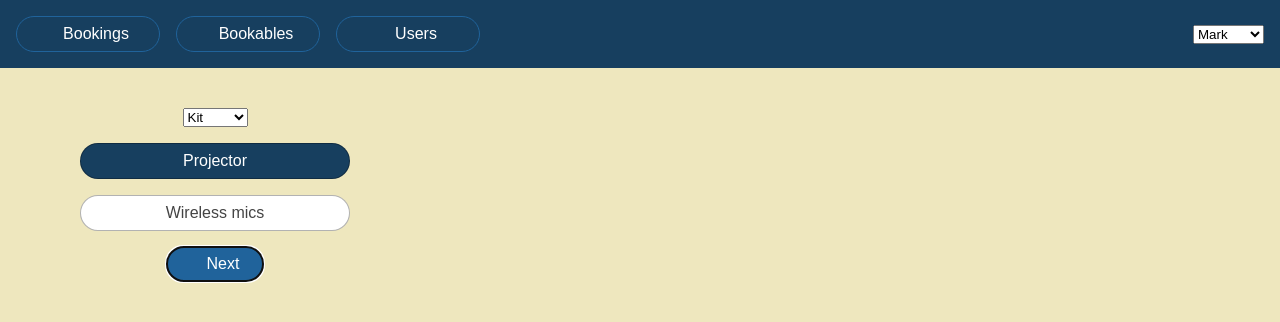
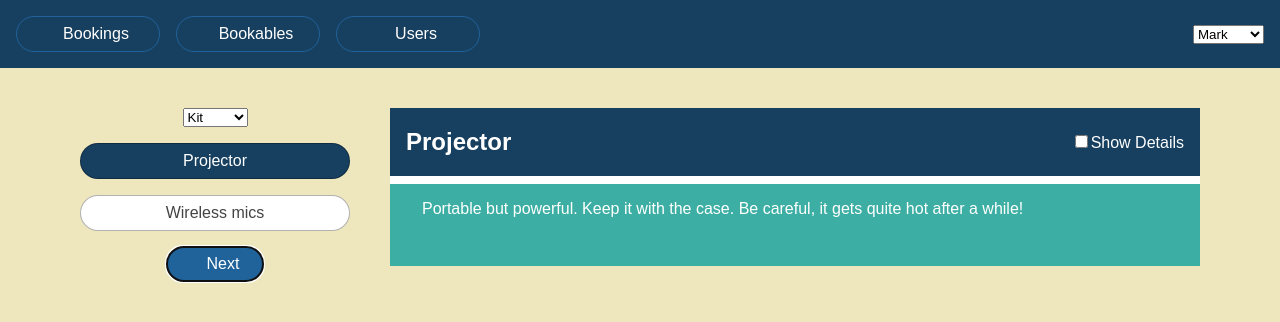
Before and after one commit to augustoqa/react-hooks-in-action, a React (Vite) app: page /bookables in a window 1280 px wide. Shown: the top 322 px of the page. Built offline with nearby package versions, Linux system fonts and the light colour scheme; some icons are missing.

Commit message:
Show Bookable Details

```diff
--- a/src/components/App.css
+++ b/src/components/App.css
@@ -144,3 +144,50 @@
   background: var(--primary);
   color: var(--light-text);
 }
+
+.item {
+  background:  var(--secondary);
+  color: var(--light-text);
+  padding: 2rem;
+  text-align: left;
+}
+
+.item-header {
+  display: flex;
+  justify-content: space-between;
+  align-items: center;
+  background: var(--primary);
+  border-bottom: 8px solid white;
+  margin: -2rem -2rem 1rem;
+  padding: 0 1rem;
+}
+
+.item-header .controls {
+  font-weight: normal;
+}
+
+.item h3 {
+  border-bottom: 1px solid white;
+  margin: 1em 0 0.5em;
+  padding-bottom: 3px;
+}
+
+.bookable-availability {
+  display: flex;
+  padding: 0 1rem;
+}
+
+.bookable-availability ul {
+  list-style: none;
+  margin: 0;
+  padding: 0;
+  width: 40%;
+}
+
+.bookable-availability li {
+  margin: 0.4em 0;
+}
+
+.item-details .bookable-availability ul {
+  list-style: square;
+}
--- a/src/components/Bookables/BookablesList.jsx
+++ b/src/components/Bookables/BookablesList.jsx
@@ -1,5 +1,5 @@
-import { bookables } from '../../static.json'
-import { useState } from 'react'
+import { bookables, sessions, days } from '../../static.json'
+import { useState, Fragment } from 'react'
 import { FaArrowRight } from 'react-icons/all'
 
 export default function BookablesList() {
@@ -8,11 +8,16 @@
   const [bookableIndex, setBookableIndex] = useState(0)
   const groups = [...new Set(bookables.map((b) => b.group))]
 
+  const bookable = bookablesInGroup[bookableIndex]
+
+  const [hasDetails, setHasDetails] = useState(false)
+
   function nextBookable() {
     setBookableIndex((i) => (i + 1) % bookablesInGroup.length)
   }
 
   return (
+    <Fragment>
       <div>
         <select value={group} onChange={(e) => setGroup(e.target.value)}>
           {groups.map((g) => (
@@ -37,5 +42,43 @@
           </button>
         </p>
       </div>
+      {bookable && (
+        <div className="bookable-details">
+          <div className="item">
+            <div className="item-header">
+              <h2>{bookable.title}</h2>
+              <span className="controls">
+                <label>
+                  <input
+                    type="checkbox"
+                    checked={hasDetails}
+                    onChange={() => setHasDetails((has) => !has)}
+                  />
+                  Show Details
+                </label>
+              </span>
+            </div>
+            <p>{bookable.notes}</p>
+            {hasDetails && (
+              <div className="item-details">
+                <h3>Availability</h3>
+                <div className="bookable-availability">
+                  <ul>
+                    {bookable.days.sort().map((d) => (
+                      <li key={d}>{days[d]}</li>
+                    ))}
+                  </ul>
+                  <ul>
+                    {bookable.sessions.map((s) => (
+                      <li key={s}>{sessions[s]}</li>
+                    ))}
+                  </ul>
+                </div>
+              </div>
+            )}
+          </div>
+        </div>
+      )}
+    </Fragment>
   )
 }
```
Lines whose indentation alone changed are shown as unchanged.
